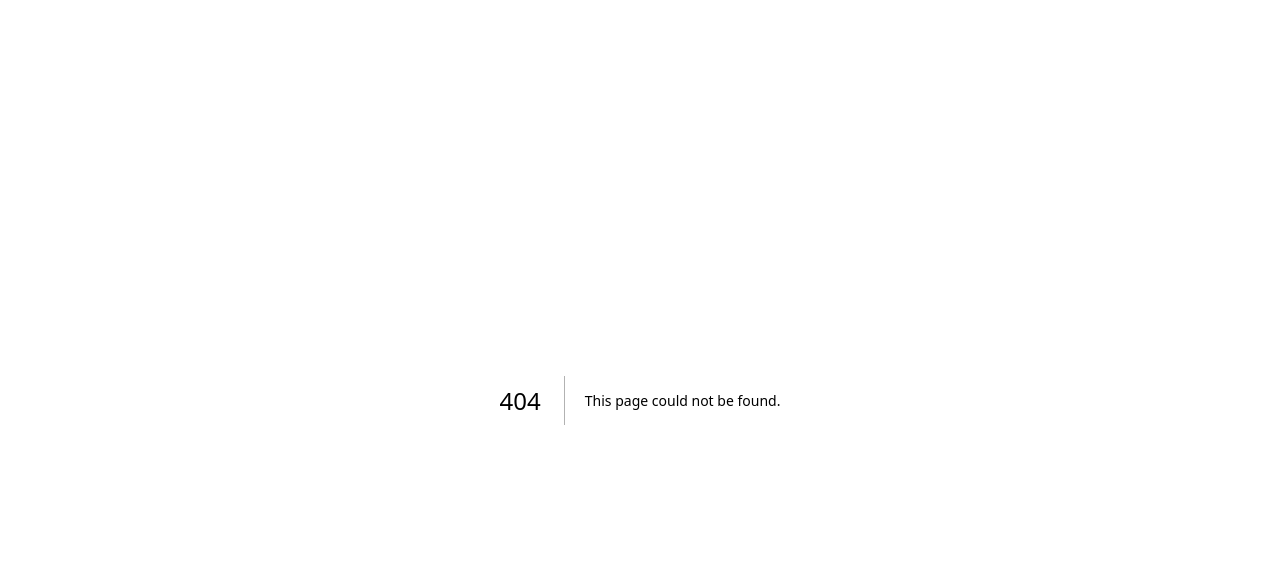
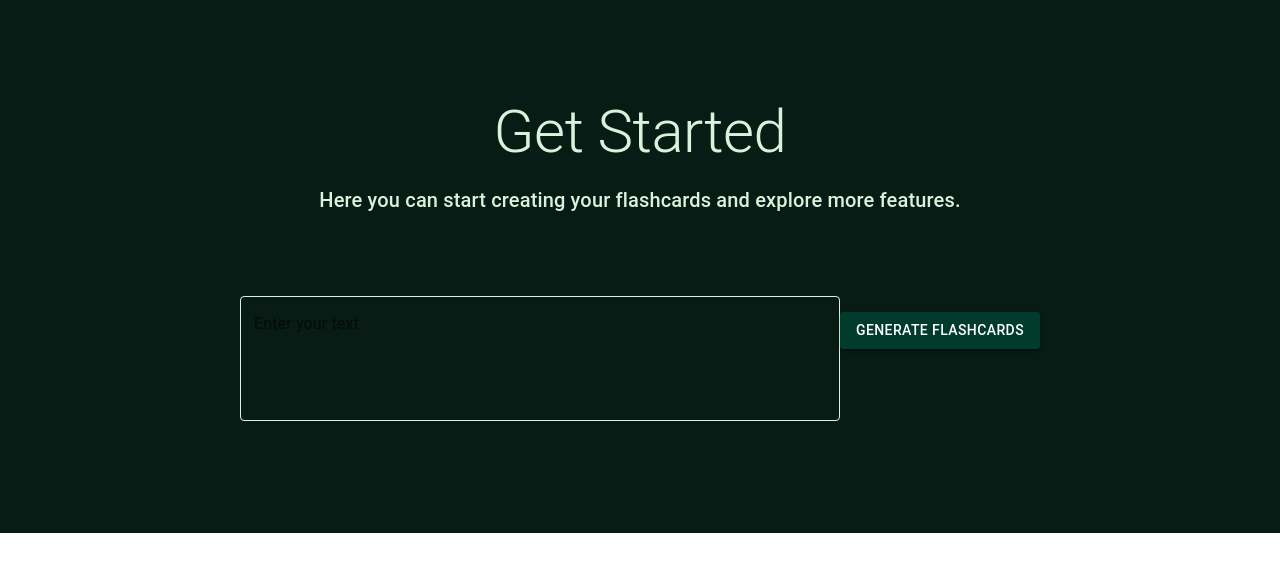
Before and after one commit to nahomtesse/AI-Flashcards-Stripe, a Next.js app: page /get-started in a window 1280 px wide. Before the commit this address had no page. Shown: the top 572 px of the page. Built offline with nearby package versions, Linux system fonts and the light colour scheme.

Commit message:
added getStarted page

```diff
--- /dev/null
+++ b/app/get-started/page.js
@@ -0,0 +1,89 @@
+'use client';
+
+import React, { useState } from 'react';
+import { Typography, Box, Button, Grid, TextField } from '@mui/material';
+import Head from 'next/head';
+
+const GetStarted = () => {
+  const [inputText, setInputText] = useState('');
+  const [flashcards, setFlashcards] = useState([]);
+
+  const handleInputChange = (event) => {
+    setInputText(event.target.value);
+  };
+
+  const handleGenerateFlashcards = () => {
+    // Example hardcoded flashcard
+    const generatedFlashcards = [
+      { id: 1, question: 'This is a Question?', answer: 'This is the answer for the question.' },
+    ];
+    setFlashcards(generatedFlashcards);
+  };
+
+  return (
+    <Box maxWidth='100vw' sx={{backgroundColor: '#081C15', color: '#D8F3DC', padding: 2}}>
+      <Head>
+        <title>Get Started - Career Flashcard SaaS</title>
+        <meta name="description" content="Get started with Career Flashcard SaaS" />
+      </Head>
+
+      <Box textAlign='center' my={10}>
+        <Typography variant="h2">Get Started</Typography>
+        <Typography variant="h6" my={2}>
+          Here you can start creating your flashcards and explore more features.
+        </Typography>
+      </Box>
+
+      <Box my={10} textAlign='center'>
+        <TextField
+          label="Enter your text"
+          multiline
+          rows={4}
+          variant="outlined"
+          value={inputText}
+          onChange={handleInputChange}
+          sx={{ width: '100%', maxWidth: 600, mb: 2,
+            '& .MuiOutlinedInput-root': {
+              '& fieldset': {
+                borderColor: '#D8F3DC',
+              },
+              '&:hover fieldset': {
+                borderColor: '#95D5B2',
+              },
+              '&.Mui-focused fieldset': {
+                borderColor: '#95D5B2',
+              },
+            },
+            '& .MuiInputBase-input': {
+              color: '#D8F3DC',
+            },
+          }}
+        />
+        <Button variant="contained" color="primary" sx={{ mt: 2, backgroundColor: "#003B2C" }} onClick={handleGenerateFlashcards}>
+          Generate Flashcards
+        </Button>
+
+        <Box mt={4}>
+          {flashcards.length > 0 && (
+            <Grid container spacing={4} justifyContent='center'>
+              {flashcards.map((flashcard) => (
+                <Grid item xs={12} sm={6} md={4} key={flashcard.id}>
+                  <Box sx={{ p: 3, backgroundColor: '#1B4332', borderRadius: 2 }}>
+                    <Typography variant='h6' mb={2}>
+                      {flashcard.question}
+                    </Typography>
+                    <Typography variant='body1'>
+                      {flashcard.answer}
+                    </Typography>
+                  </Box>
+                </Grid>
+              ))}
+            </Grid>
+          )}
+        </Box>
+      </Box>
+    </Box>
+  );
+};
+
+export default GetStarted;
--- a/app/layout.js
+++ b/app/layout.js
@@ -5,7 +5,7 @@ import { ClerkProvider } from "@clerk/nextjs";
 const inter = Inter({ subsets: ["latin"] });
 
 export const metadata = {
-  title: "Create Next App",
+  title: "Flashcards AI",
   description: "Generated by create next app",
 };
 
--- a/app/page.js
+++ b/app/page.js
@@ -7,6 +7,7 @@ import { AppBar, Toolbar, Typography, Container, Button , Box, Grid, Item} from
 import Head from 'next/head';
 import zIndex from "@mui/material/styles/zIndex";
 import { useRouter } from 'next/navigation';
+import GetStarted from './getStarted.js';
 
 export default function Home() {
 
@@ -44,9 +45,10 @@ export default function Home() {
       <Box justifyContent={'center'} alignContent={'center'} textAlign={'center'} my={25}>
         <Typography variant="h2" >Welcome to flashcard Saas</Typography>
         <Typography>The easiest ways to make flash cards from scratch</Typography>
-        <Button variant="contained" color="primary" sx={{mt:2, backgroundColor: "#003B2C"}}>
+        {/* <Button variant="contained" color="primary" sx={{mt:2, backgroundColor: "#003B2C"}}>
             Get started
-        </Button>
+        </Button> */}
+         <GetStarted />
       </Box>
 
       <Box my={20}>
```
Also changed, not shown: app/getStarted.js (added, +27 -0 lines), app/globals.css (line endings or trailing spaces).
